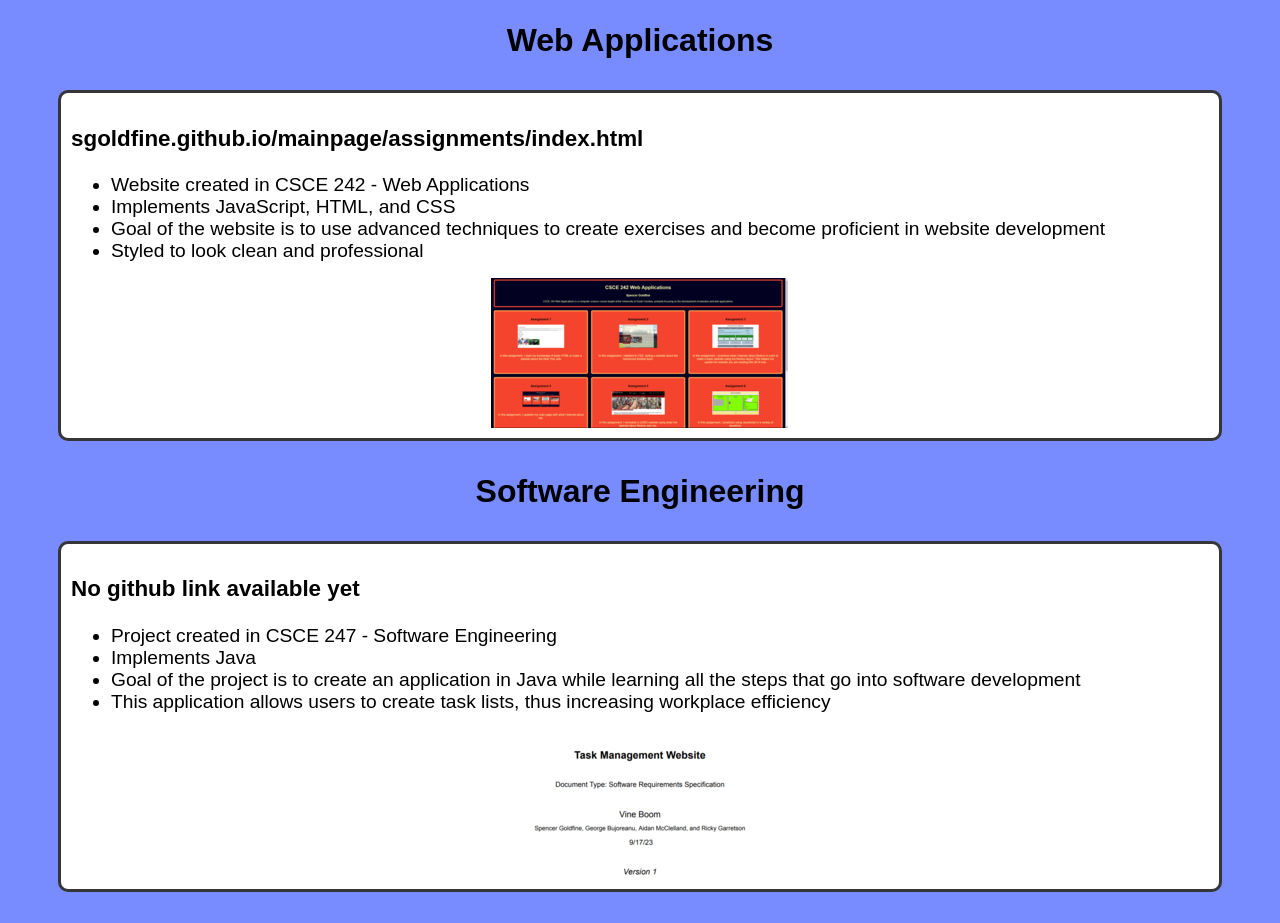
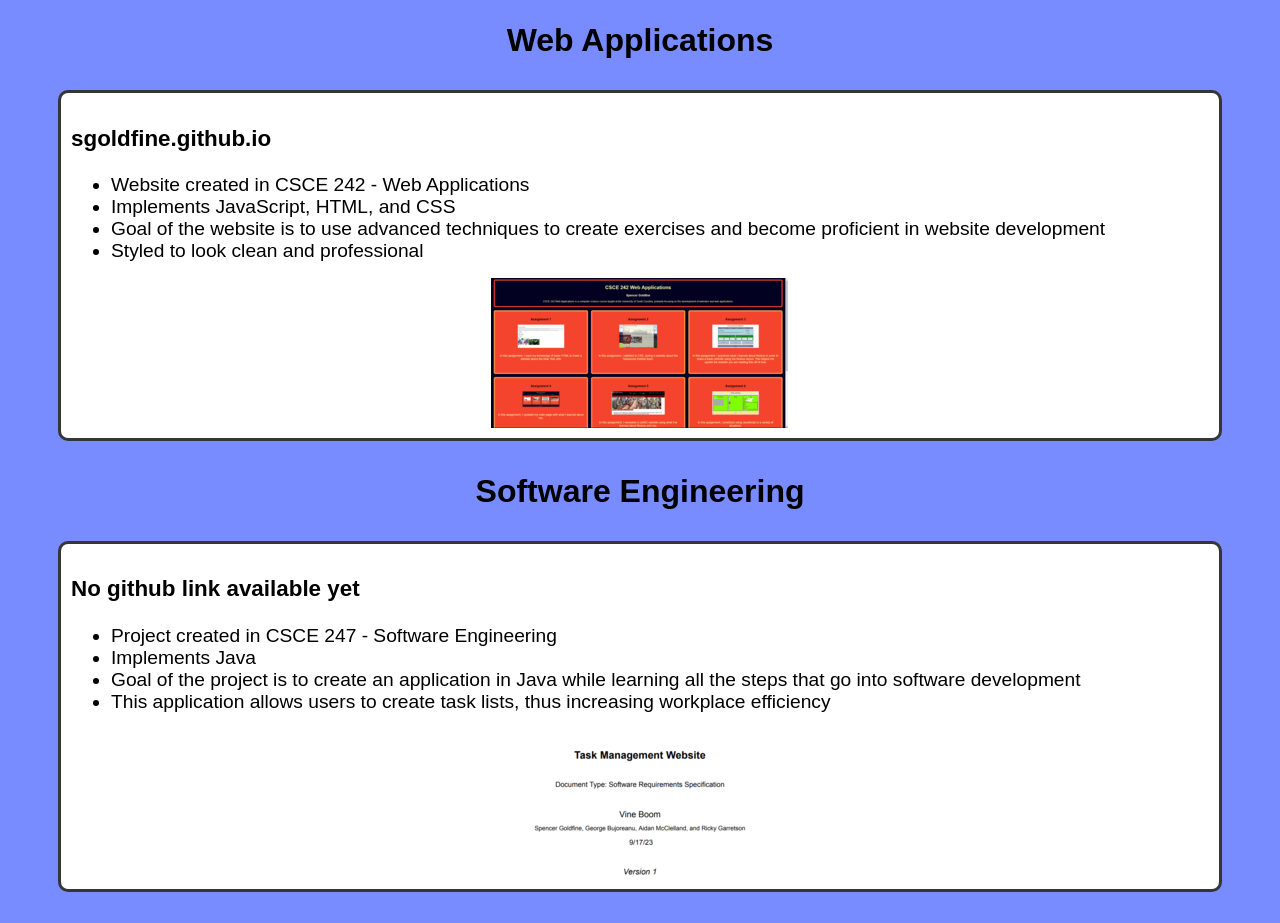
Before and after one commit to SGoldfine/SGoldfine.github.io, a plain HTML site: page projects/part2/project/index.html in a window 1280 px wide. Shown: the part 960-1883 px from the top of the page. Drawn offline with Linux system fonts and the light colour scheme.

Commit message:
updated link on project page

```diff
--- a/projects/part2/project/index.html
+++ b/projects/part2/project/index.html
@@ -61,7 +61,7 @@
             <h1 id="web">Web Applications</h1>
             <section class="web">
                 <section class="sec2">
-                    <p><span>sgoldfine.github.io/mainpage/assignments/index.html</span></p>
+                    <p><span>sgoldfine.github.io</span></p>
                     <ul>
                         <li>Website created in CSCE 242 - Web Applications</li>
                         <li>Implements JavaScript, HTML, and CSS</li>
```
